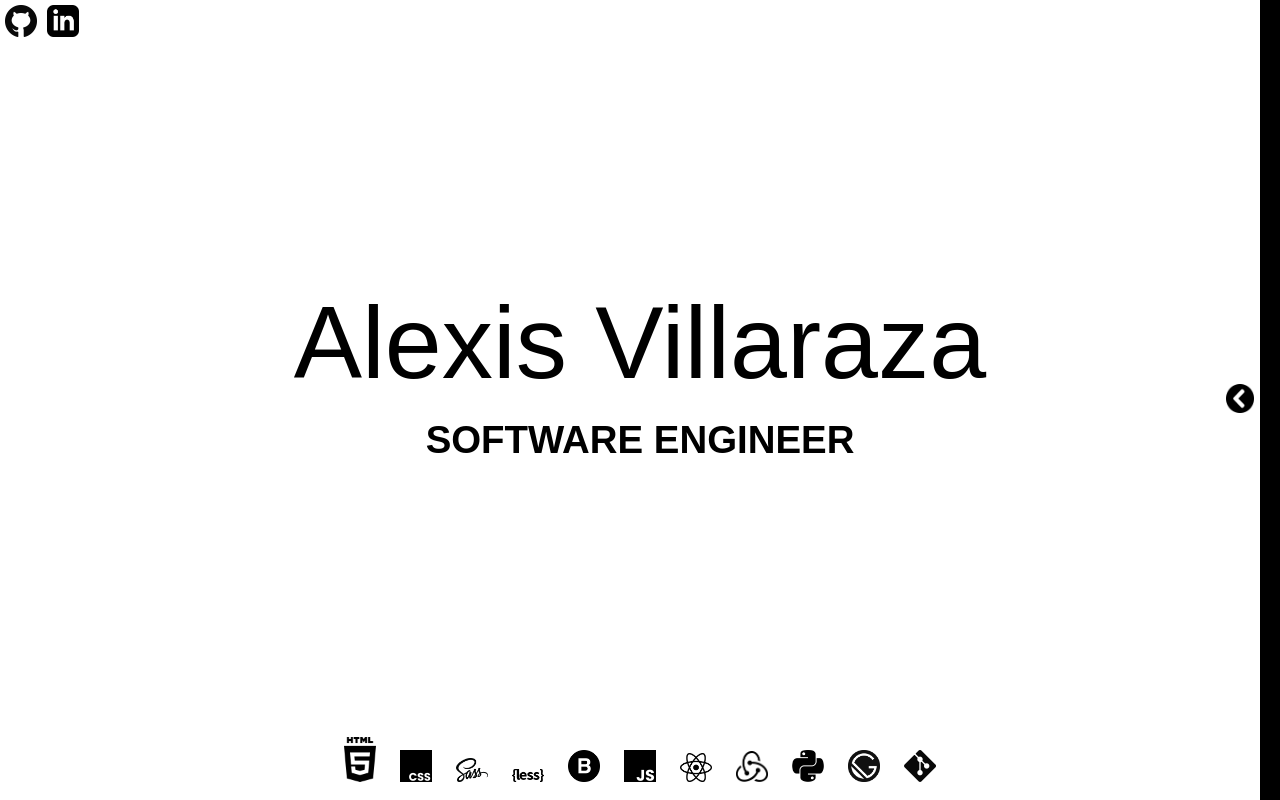
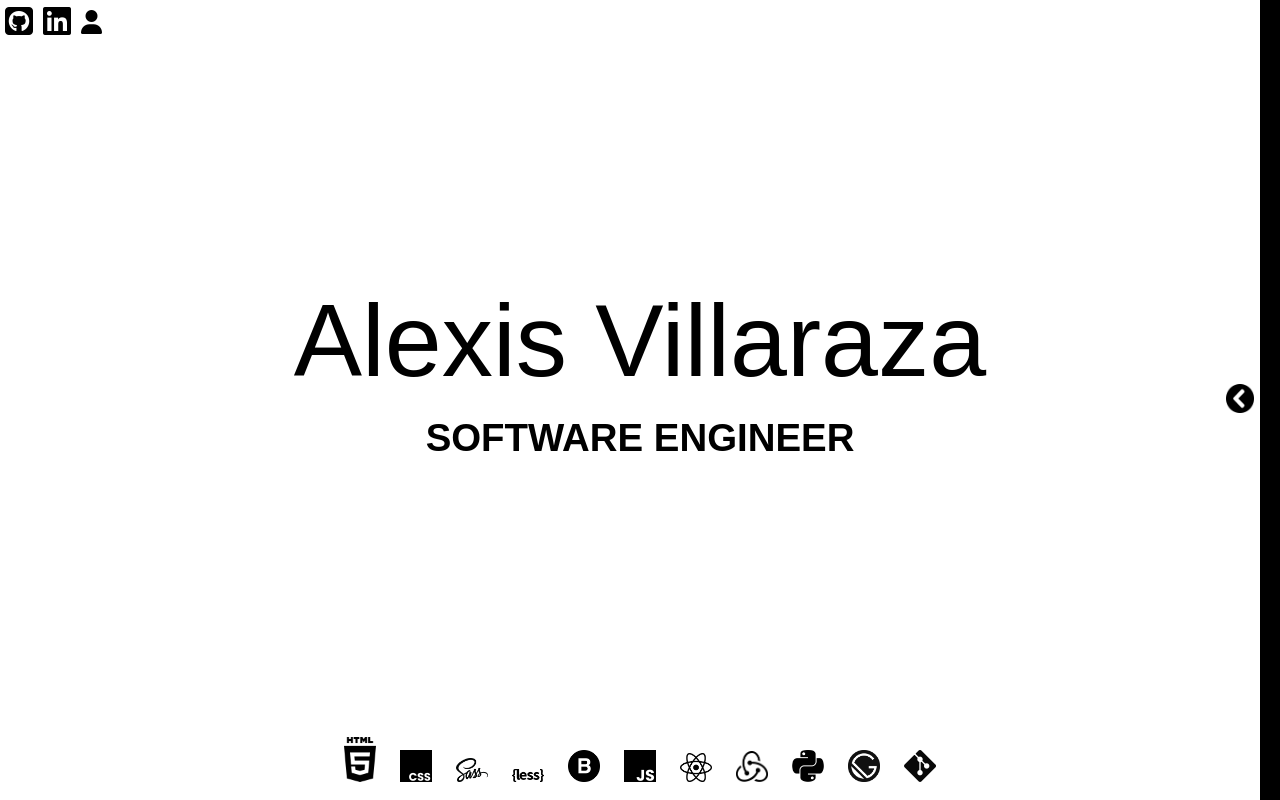
Before and after one commit to alvillaraza/dev-port-react, a React (Create React App) app: page / in a window 1280 px wide. Built offline with nearby package versions, Linux system fonts and the light colour scheme; a web font is replaced by a local one.

Commit message:
created links component

```diff
--- a/src/components/Contact.js
+++ b/src/components/Contact.js
@@ -1,9 +1,9 @@
 import React from "react"
 
-// TODO: make the other githun and linkedin into font awesome icons
 import github from "../assets/logo-github.png"
 import linkedin from "../assets/logo-linked-in.png"
 import resume from "../assets/ALEXIS_VILLARAZA_resume2024.pdf"
+import Links from './Links'
 
 export default function Contact() {
   return (
@@ -12,31 +12,7 @@ export default function Contact() {
         <h2>Alexis Villaraza</h2>
         <h3>480.703.7967</h3>
         <a href="mailto:alexis.borja@gmail.com"><h4>alexis.borja@gmail.com</h4></a>
-        <div className="links">
-          <a
-            href="https://github.com/alvillaraza"
-            target="_blank"
-            rel="noopener noreferrer"
-          >
-          {/* <img src={github} alt="github icon" /> */ }
-          <i class="fa-brands fa-square-github fa-2x"></i>
-          </a>
-          <a
-            href="https://www.linkedin.com/in/alvillaraza/"
-            target="_blank"
-            rel="noopener noreferrer"
-          >
-          {/* <img src={linkedin} alt="linked in icon" /> */}
-          <i class="fa-brands fa-linkedin fa-2x"></i>
-        </a>
-        {/* TODO: figure out how to make this so that it doesn't sign you up for adobe */}
-        <a href={ resume }
-          target="_blank"
-          rel="noopener noreferrer"
-        >
-          <i class="fa-solid fa-user fa-xl"  title="Resume"></i>
-        </a>
-      </div>
+        <Links />
       </div>
   )
 }
--- /dev/null
+++ b/src/components/Links.js
@@ -0,0 +1,28 @@
+import resume from "../assets/ALEXIS_VILLARAZA_resume2024.pdf"
+export default function Links () {
+  return (
+    <div className="links">
+      <a
+        href="https://github.com/alvillaraza"
+        target="_blank"
+        rel="noopener noreferrer"
+          >
+            <i class="fa-brands fa-square-github fa-2x"></i>
+          </a>
+          <a
+            href="https://www.linkedin.com/in/alvillaraza/"
+            target="_blank"
+            rel="noopener noreferrer"
+          >
+               <i class="fa-brands fa-linkedin fa-2x"></i>
+      </a>
+              {/* TODO: figure out how to make this so that it doesn't sign you up for adobe */}
+       <a href={ resume }
+          target="_blank"
+          rel="noopener noreferrer"
+        >
+          <i class="fa-solid fa-user fa-xl"  title="Resume"></i>
+        </a>
+    </div>
+  )
+};
--- a/src/pages/Landing-page.js
+++ b/src/pages/Landing-page.js
@@ -13,6 +13,7 @@ import redux from "../assets/logo-redux.png"
 import python from "../assets/logo-python.png"
 import gatsby from "../assets/logo-gatsby.png"
 import git from "../assets/logo-git.png"
+import Links from '../components/Links'
 
 export default function LandingPage({ open, page }) {
   return (
@@ -22,22 +23,7 @@ export default function LandingPage({ open, page }) {
           page === "landing-page" ? "" : "hidden"
         }`}
       >
-        <div className="links">
-          <a
-            href="https://github.com/alvillaraza"
-            target="_blank"
-            rel="noopener noreferrer"
-          >
-            <img src={github} alt="github icon" />
-          </a>
-          <a
-            href="https://www.linkedin.com/in/alvillaraza/"
-            target="_blank"
-            rel="noopener noreferrer"
-          >
-            <img src={linkedin} alt="linked in icon" />
-          </a>
-        </div>
+        <Links />
         <header className={`name-title ${open ? "faded" : ""}`}>
           <h1>Alexis Villaraza</h1>
           <h2>SOFTWARE ENGINEER</h2>
--- a/src/portfolio.css
+++ b/src/portfolio.css
@@ -126,10 +126,6 @@ main {
   flex-direction: column;
   justify-content: space-between;
   height: 100vh;
-}
-.landing-page-container .links {
-  display: flex;
-  align-items: center;
 }
 .landing-page-container .links img {
   max-width: 32px;
@@ -273,10 +269,11 @@ main {
   font-size: 20px;
   line-height: 0;
 }
-.contact-info .links img {
-  max-width: 32px;
+.links {
+  display: flex;
+  align-items: center;
 }
-.contact-info .links a {
+.links a {
   display: inline-block;
   padding: 5px;
 }
--- a/src/portfolio.less
+++ b/src/portfolio.less
@@ -119,9 +119,6 @@ main {
   height: 100vh;
 
   .links {
-    display: flex;
-    align-items: center;
-
     img {
       max-width: 32px;
       justify-content: flex-start;
@@ -297,14 +294,14 @@ main {
     line-height: 0;
   }
 
-  .links {
-    img {
-      max-width: 32px;
-    }
+}
 
-    a {
-      display: inline-block;
-      padding: 5px;
-    }
+.links {
+  display: flex;
+  align-items: center;
+
+  a {
+    display: inline-block;
+    padding: 5px;
   }
 }
```
